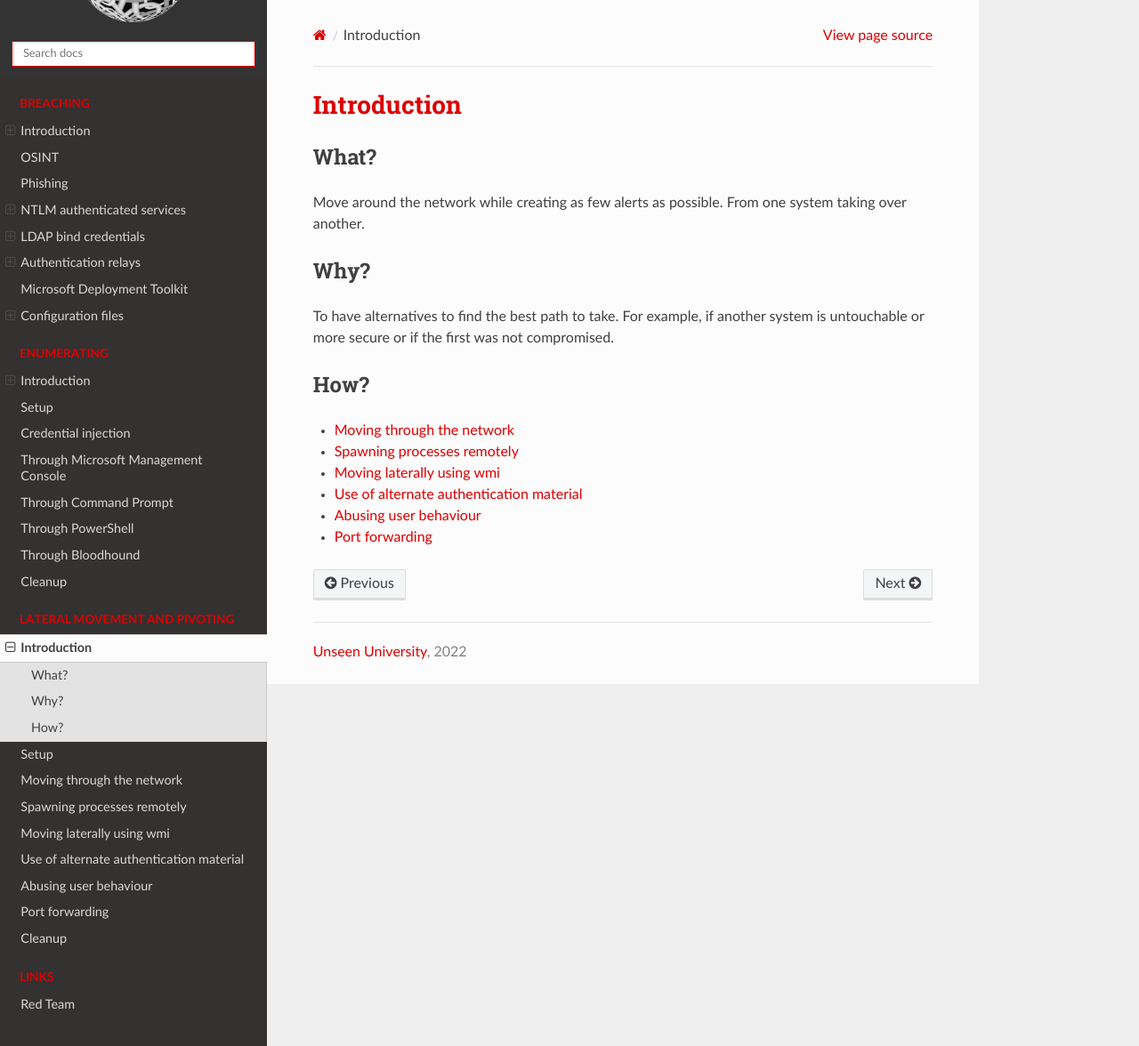
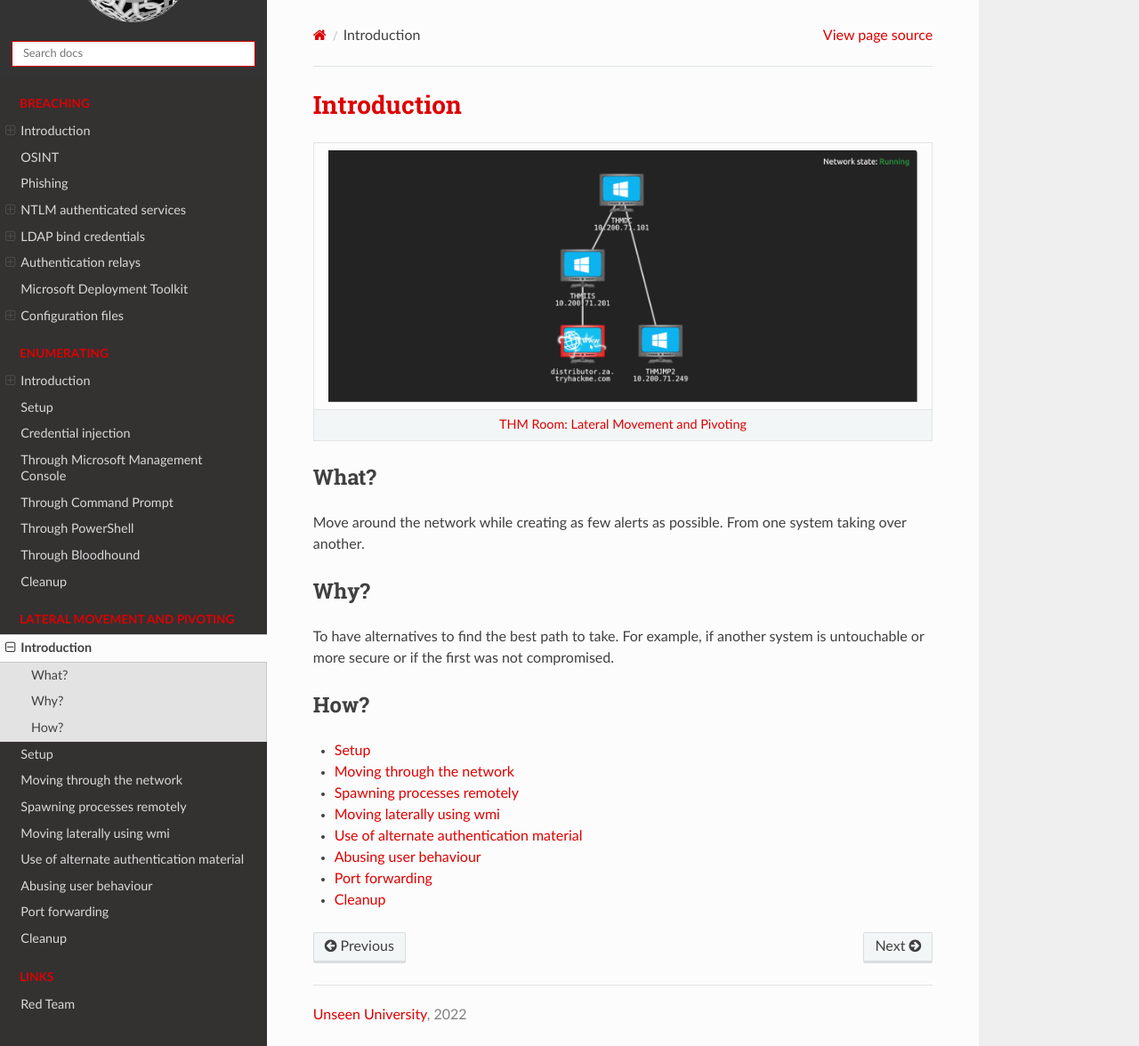
Before and after one commit to tymyrddin/red-ad, a Sphinx documentation site: the page built from source/docs/pivot/README.md, in a window 1280 px wide and 1176 px high. Shown: the whole window at 89% size. Built offline with Sphinx 7.4.7 and the Read the Docs theme 2.0.0, drawn with Linux system fonts in a browser that asks for light colours.

Commit message:
Version 0.1

```diff
--- a/source/docs/pivot/README.md
+++ b/source/docs/pivot/README.md
@@ -1,4 +1,8 @@
 # Introduction
+
+| ![THM Network AD Lateral Movement and Pivoting](../../_static/images/pivoting.png)
+|:--:|
+| [THM Room: Lateral Movement and Pivoting](https://tryhackme.com/room/lateralmovementandpivoting) |
 
 ## What?
 
@@ -11,9 +15,11 @@
 
 ## How?
 
+* [Setup](setup.md)
 * [Moving through the network](moving.md)
 * [Spawning processes remotely](spawning.md)
 * [Moving laterally using wmi](lateral.md)
 * [Use of alternate authentication material](auth.md)
 * [Abusing user behaviour](behaviour.md)
 * [Port forwarding](portforward.md)
+* [Cleanup](cleanup.md)
```
Also changed, not shown: source/_static/images/pivoting.png (added).
